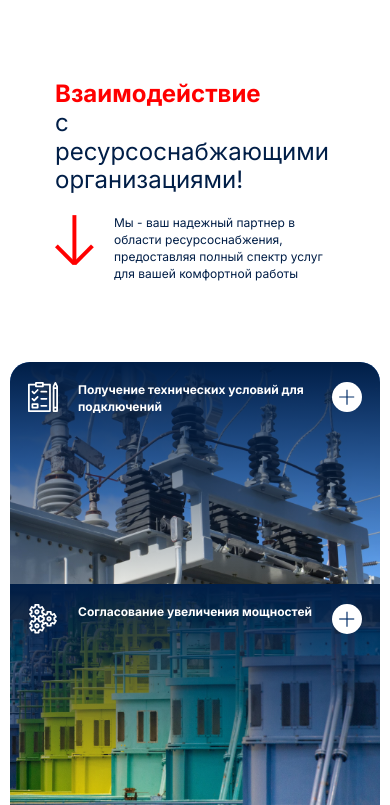
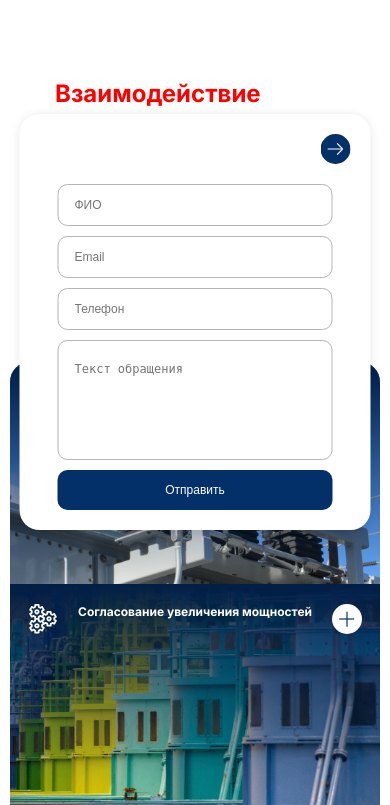
Before and after one commit to grklakg/electrolegis, a PHP site: page / in a window 390 px wide. Shown: the part 100-905 px from the top of the page. Run offline with PHP 8.4, Linux system fonts and the light colour scheme.

Commit message:
order form (test version)

```diff
--- a/css/style.css
+++ b/css/style.css
@@ -247,7 +247,8 @@ body {
 }
 
 .card-button-open,
-.card-button-back {
+.card-button-back,
+.button-back {
     width: 50px;
     height: 50px;
     margin: 0 0 0 auto;
@@ -332,25 +333,59 @@ body {
     width: 409px;
 }
 
-.contact-form-fields .form-field {
+.form-field {
     padding: 20px 16px;
     width: 409px;
     height: 60px;
+    max-height: 300px;
     border-radius: 10px;
     border: 1px solid var(--grey-dark-color);
     margin-bottom: 10px;
+    resize:none;
 }
 
-.contact-form-fields .form-button {
+.form-button {
     margin: 0 auto;
     width: 219px;
     height: 60px;
     border-radius: 10px;
     background-color: var(--blue-color);
     margin-bottom: 10px;
-    text-align: center;
+    text-align: center !important;
     border: 0;
     box-shadow: none;
+}
+
+textarea {
+    min-height: 120px;
+    max-height: 300px;
+}
+
+.application-window {
+    display: flex;
+    padding: 20px;
+    flex-direction: column;
+    justify-content: center;
+    overflow: hidden;
+    width: 90%;
+    height: auto;
+    max-height: 90%;
+    z-index: 2;
+    position: fixed;
+    top: 50%;
+    left: 50%;
+    transform: translate(-50%, -50%);
+    background-color: var(--white-color);
+    border-radius: 20px;
+    box-shadow: 0 1px 10px 0 rgba(0,0,0,.1);
+}
+
+.application-window iframe {
+    width: 100%;
+}
+
+.application-window .button-back {
+    content: url(../img/button-back.svg);
 }
 
 @media (max-width:641px) {
@@ -491,7 +526,7 @@ body {
         width: auto;
     }
 
-    .card-icon, .card-button-open {
+    .card-icon, .card-button-open, .button-back {
         width: 30px;
         height: 30px;
     }
@@ -523,7 +558,7 @@ body {
         text-align: center;
     }
 
-    .contact-form-fields .form-field {
+    .form-field {
         width: auto;
         height: 40px;
     }
@@ -532,7 +567,7 @@ body {
         margin: 20px 18px 0 18px;
     }
 
-    .contact-form-fields .form-button {
+    .form-button {
         width: auto;
         height: 40px;
         margin: 0;
--- a/index.html
+++ b/index.html
@@ -18,7 +18,20 @@
         </div>
         <div class="phone-number text-bold">+7 (960) 82-11-474</div>
     </header>
+    <div class="application-window">
+        <img alt="" class="button-back" onclick="">
+        <form class="contact-form-fields" action="mailto:artemmalkin546@gmail.com" method="post">
+            <input class="form-field text-regular" placeholder="ФИО" type="text" id="name" name="name" required>
+            <input class="form-field text-regular" placeholder="Email" type="email" id="email" name="email"
+                required>
+            <input class="form-field text-regular" placeholder="Телефон" type="tel" id="phone" name="phone"
+                required>
+            <textarea class="form-field text-regular" placeholder="Текст обращения" rows="6" name="text"></textarea>
+            <input class="form-button text-regular text-color-white" type="submit" value="Отправить">
+        </form>
+    </div>
     <div class="container">
+
         <div class="cover">
             <div class="main-info">
                 <div>
```
